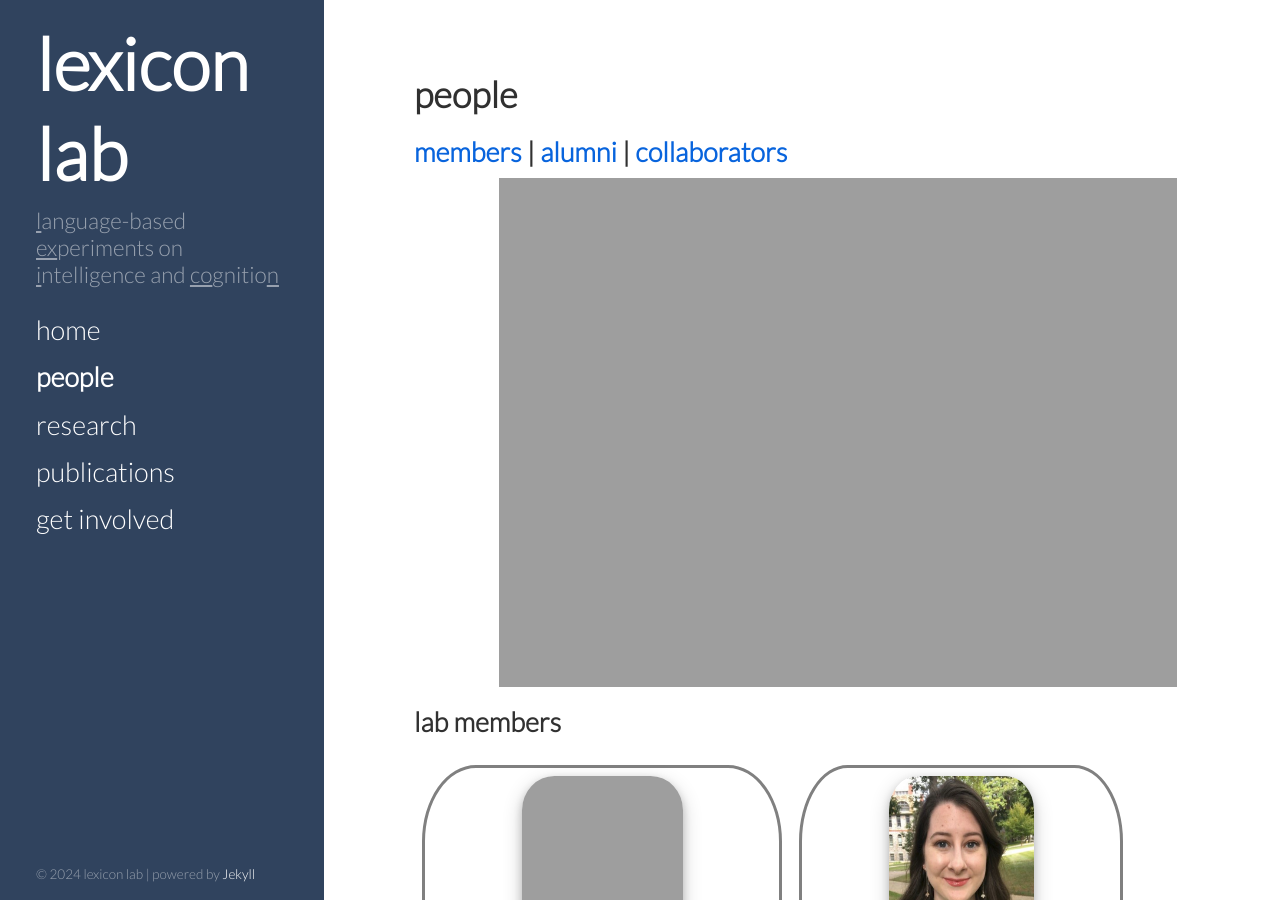
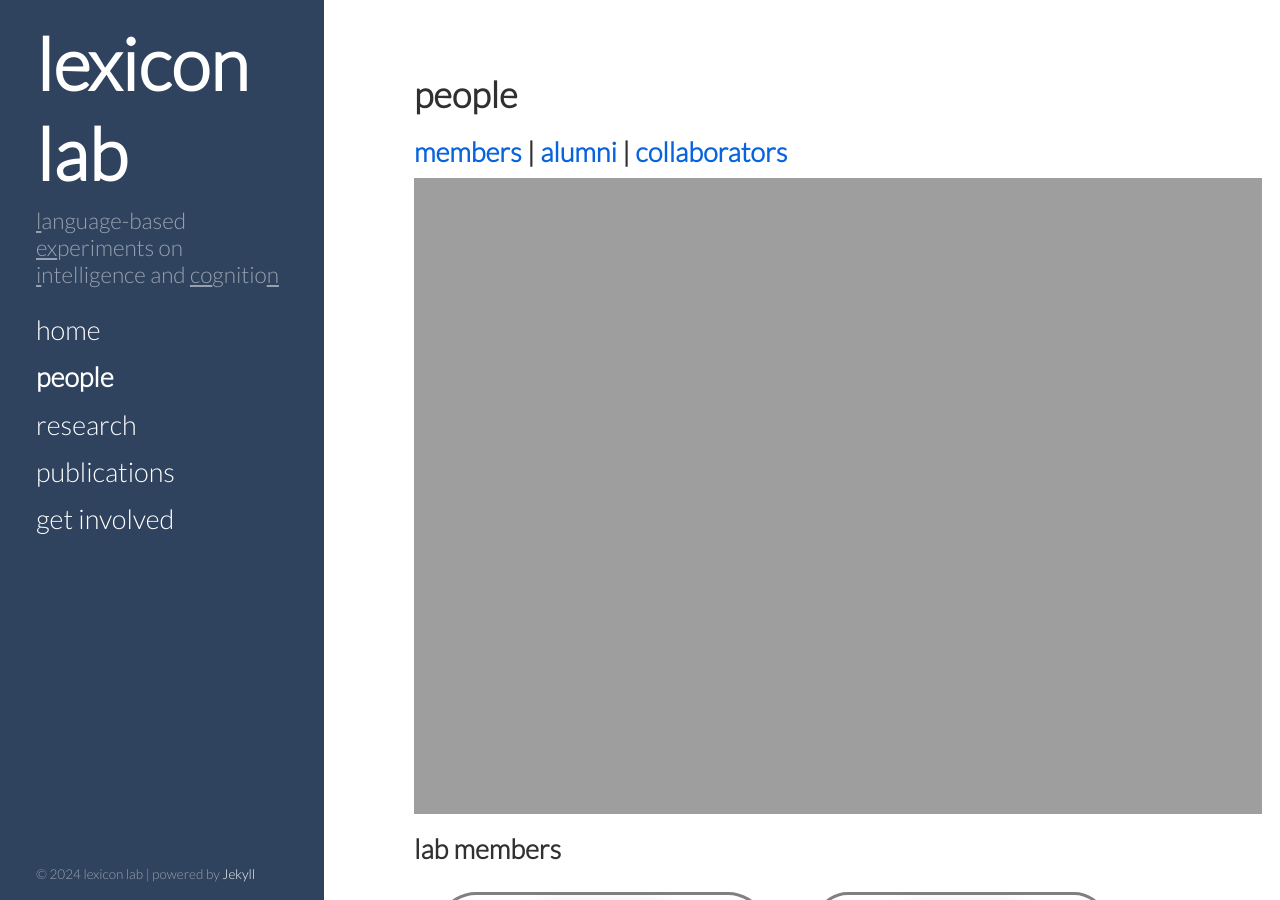
Before and after one commit to thelexiconlab/thelexiconlab.github.io, a Jekyll site: the page built from people.html, in a window 1280 px wide and 900 px high. Built offline with Jekyll 4.4.1, drawn with Linux system fonts in a browser that asks for light colours; Markdown is read by kramdown in place of the engine named in the settings.

Commit message:
full dims

```diff
--- a/public/css/hyde.css
+++ b/public/css/hyde.css
@@ -266,8 +266,8 @@ font-size: 120%;
   display: block;
   margin-left: auto;
   margin-right: auto;
-  width: 80%;
-  height: 80%;
+  width: 100%;
+  height: 100%;
 }
 
 .bioimage2{
```
